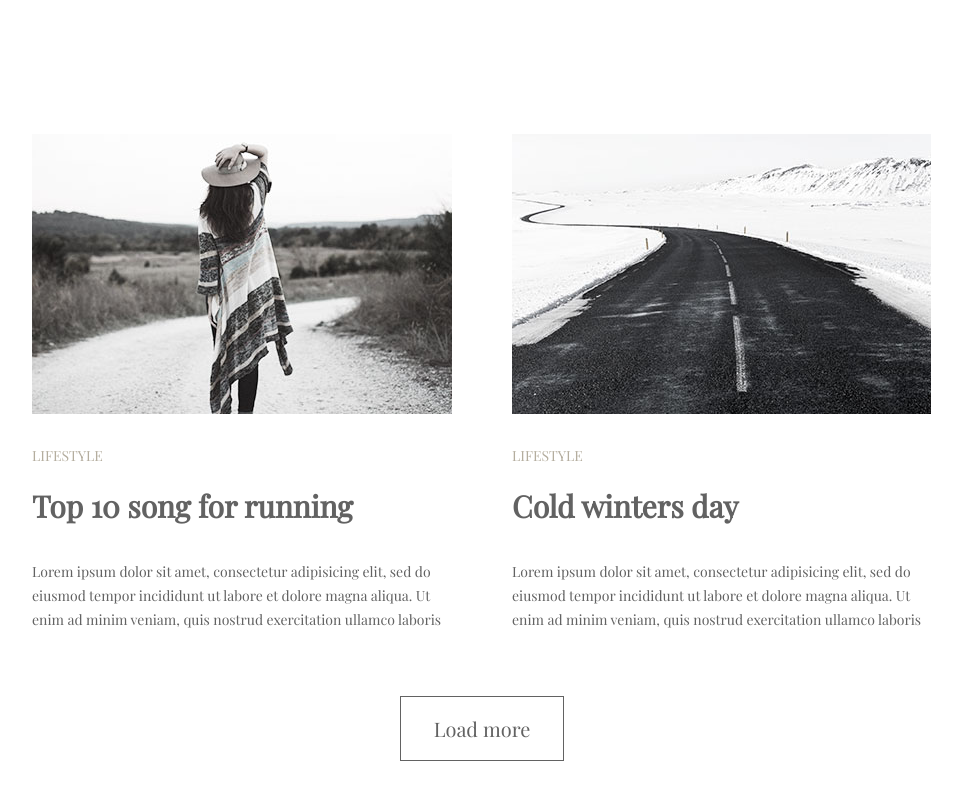
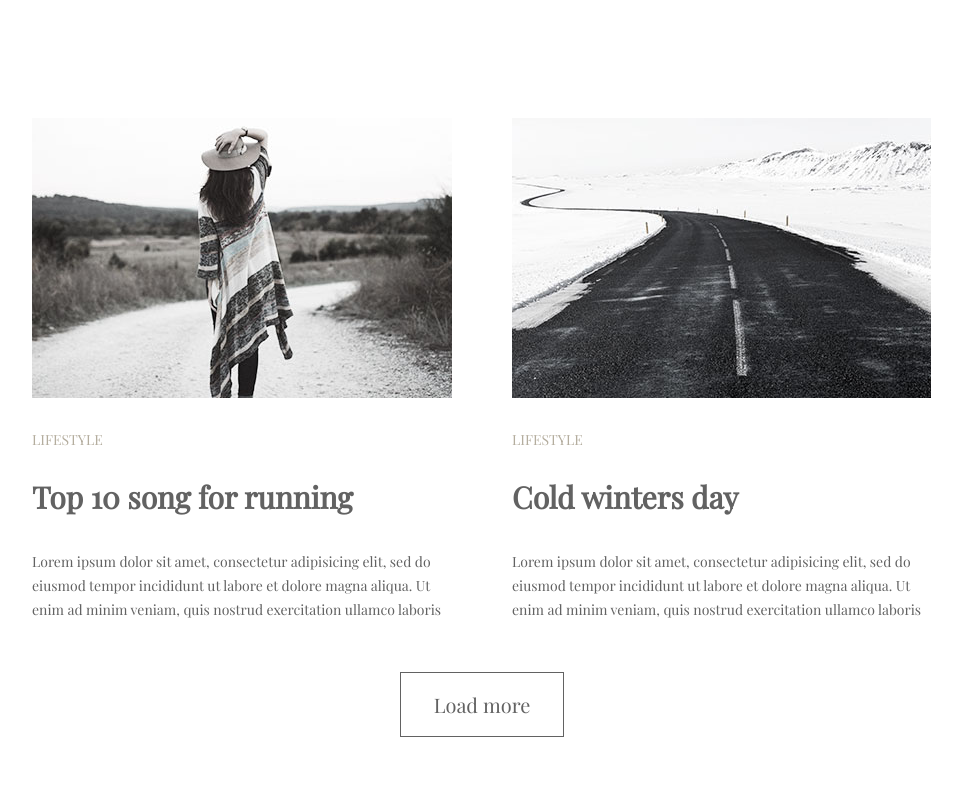
Before and after one commit to idea-studio2015/goit-fe-course, a plain HTML site: page module-03/index.html in a window 1280 px wide. Shown: the part 1346-2146 px from the top of the page, without its empty margins (158-1120 px from the left). Drawn offline with nearby package versions, Linux system fonts and the light colour scheme.

Commit message:
edit code

```diff
--- a/module-03/css/styles.css
+++ b/module-03/css/styles.css
@@ -2,12 +2,11 @@
   font-family: 'Playfair Display', serif;
 }
 
-/*img {
-  display: inline-block;
-  max-width:100%;
-  height: auto;
+p, h2 {
+  margin: 0;
+  padding: 0;
 }
-*/
+
 .container {
   width: 900px;
   margin: 0 auto;
@@ -28,6 +27,7 @@
   margin: 0px;
   padding: 0px;
   font-size: 0px;
+  text-align: center;
 }
 
 .menu li {
@@ -37,7 +37,6 @@
 }
 
 .menu li:first-child {
-  margin-left: 165px;
   margin-right: 122px;
 }
 
@@ -54,10 +53,10 @@
 }
 
 .menu a {
+  display: block;
   color: rgb(98, 98, 98);
   font-weight: 400;
   text-decoration: none;
-  /*line-height: 16px;*/
 }
 
 
@@ -67,11 +66,18 @@
 }
 
 /*article style*/
+
+.article {
+  padding-bottom: 70px;
+  text-align: center;
+}
+
 .article-list {
   list-style: none;
   margin: 0;
   padding: 0;
   font-size: 0;
+  text-align: -webkit-auto;
 }
 
 .article-list-item {
@@ -97,13 +103,12 @@
   font-size: 14px;
   color: rgb(180, 173, 158);
   text-transform: uppercase;
-  margin-bottom: 31px;
 }
 
 .article-list-item h2 {
   font-size: 30px;
   color: rgb(98, 98, 98);
-  margin-bottom: 36px;
+  margin: 31px 0 36px 0;
 }
 
 .article-list-item p {
@@ -119,9 +124,6 @@
   border: solid 1px rgb(98, 98, 98);
   background-color: #fff;
   padding: 20px 33px;
+  margin-top: 50px;
+  cursor: pointer;
 }
-
-.button {
-  text-align: center;
-  margin: 50px 0 70px 0;
-}
--- a/module-03/index.html
+++ b/module-03/index.html
@@ -32,7 +32,7 @@
     <main class="container">
 
         <!-- Начало секции с категориями -->
-        <section>
+        <section class="article">
 
             <!--отображаем списка категории -->
             <ul class="article-list">
@@ -76,7 +76,7 @@
             <!--Конец списка категорий -->
 
             <!-- Кнопка загрузки допкатегорий -->
-            <div class="button"><button>Load more</button></div>
+            <button>Load more</button>
             <!-- Конец кода кнопки  -->
 
         </section>
```
